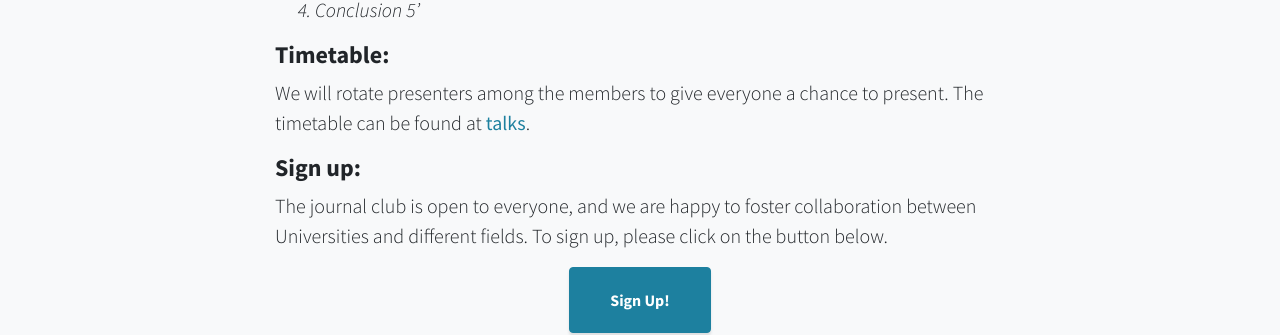
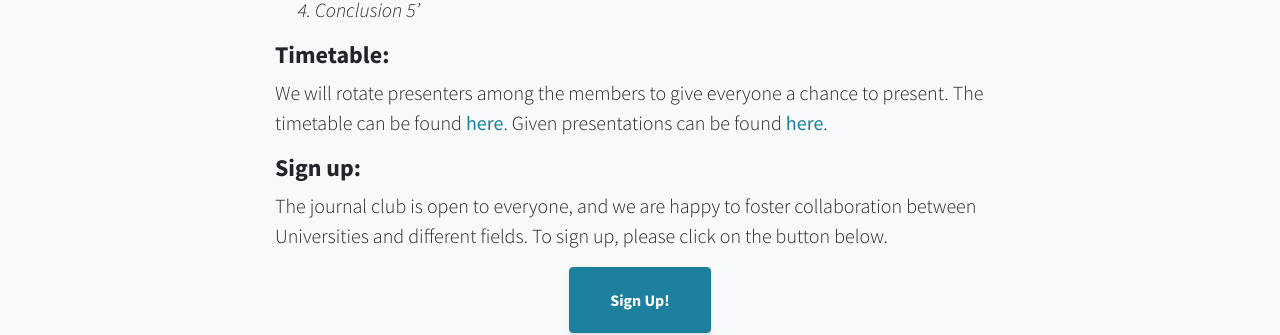
Before and after one commit to milenabaj/tinder_devops, a Jekyll site: the page index.html, which Jekyll copies as it is, in a window 1280 px wide. Shown: the part 1472-1807 px from the top of the page. Built offline with Jekyll 4.4.1, drawn with Linux system fonts in a browser that asks for light colours.

Commit message:
presentations link

```diff
--- a/index.html
+++ b/index.html
@@ -68,7 +68,7 @@ its application across industries, including engineering, physics, health, socia
 	<div class="row">
         <div class="col-lg-8 mx-auto">
           <h4>Timetable:</h4>
-          <p class="lead mb-3">We will rotate presenters among the members to give everyone a chance to present. The timetable can be found at <a href="https://docs.google.com/spreadsheets/d/1YFpciz71fCx5Tt11iUL7CQ0P-JnJJ7N2RP_ko_YLdfE/edit?usp=sharing"> <strong>talks</strong></a>.</p>
+          <p class="lead mb-3">We will rotate presenters among the members to give everyone a chance to present. The timetable can be found <a href="https://docs.google.com/spreadsheets/d/1YFpciz71fCx5Tt11iUL7CQ0P-JnJJ7N2RP_ko_YLdfE/edit?usp=sharing"> <strong>here</strong></a>. Given presentations can be found <a href="https://drive.google.com/drive/folders/1pbgdrhQtDU0YLEwQcmX1Qzjn3mZRtCB_"> <strong>here</strong></a>.</em></p>
         </div>
         </div>
 	<div class="row">
```
